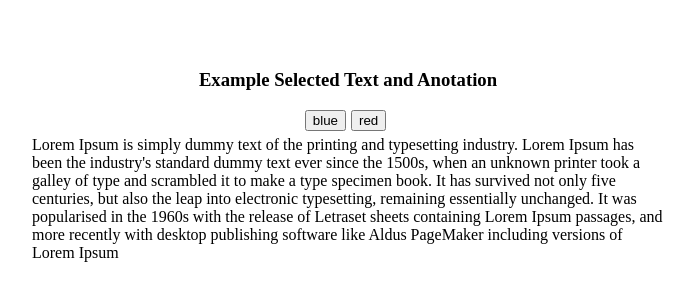
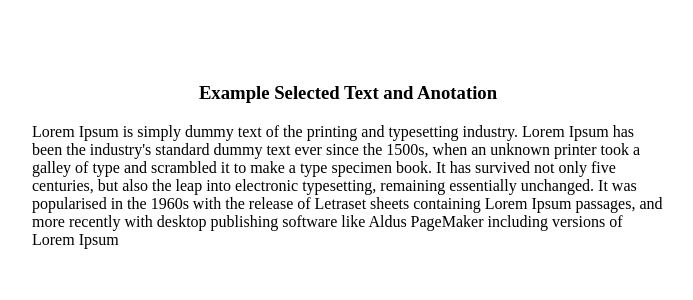
Before and after one commit to afman42/svelte-selected-text-and-highlight, a Svelte app: page / in a window 1280 px wide. Shown: the part 252-552 px from the top of the page, without its empty margins (292-985 px from the left). Built offline with nearby package versions, Linux system fonts and the light colour scheme.

Commit message:
show button when selection

```diff
--- a/src/App.svelte
+++ b/src/App.svelte
@@ -5,10 +5,12 @@ let openSelectText = false;
 let setObjectText = "";
 let warnSelection = false;
 let collectTextHTML = "Lorem Ipsum is simply dummy text of the printing and typesetting industry. Lorem Ipsum has been the industry's standard dummy text ever since the 1500s, when an unknown printer took a galley of type and scrambled it to make a type specimen book. It has survived not only five centuries, but also the leap into electronic typesetting, remaining essentially unchanged. It was popularised in the 1960s with the release of Letraset sheets containing Lorem Ipsum passages, and more recently with desktop publishing software like Aldus PageMaker including versions of Lorem Ipsum";
+let ref;
+//let collectText = JSON.parse(localStorage.getItem('collectHTML')) || [];
 
 onMount(() => {
   document.addEventListener('selectionchange',() => {
-    selection = document.getSelection();
+    selection = window.getSelection();
   })
   document.addEventListener('DOMContentLoaded',() => {
     let spanAll = document.querySelectorAll('span')
@@ -37,21 +39,24 @@ onMount(() => {
 })
 
 function selectionSlice(color){
-  if(selection === "") {
-    warnSelection = true
-  }else{
     let text = ""
-    warnSelection = false;
+    if(selection?.anchorOffset != 0 && selection?.focusOffset != 0){
       for (var i = 0; i < selection.rangeCount; i++) {
           text = `${color} ${selection}`;
+          let selectionText = `<span style='cursor:pointer;user-select:none;background-color:${color};' data-textz='${text}'>${selection}</span>`;
           let $sNode = selection.getRangeAt(i).startContainer.parentNode;
           //var $eNode = selection.getRangeAt(i).endContainer.parentNode;
-        $sNode.innerHTML = $sNode.innerHTML.replace(selection,`<span style='cursor:pointer;background-color:${color};' data-textZ='${text}'>${selection}</span>`);
+          $sNode.innerHTML = $sNode.innerHTML.replace(selection,selectionText);
           localStorage.setItem('collectTextHTML',$sNode.innerHTML);
           $sNode.onclick = function(e){
             e.preventDefault();
             if(e.target.outerHTML.includes(e.target.dataset.textz)){
-
+             // let checkCollectText = collectText.map(item => item.selection).includes(selection);
+             // if(!checkCollectText){
+             //   collectText = [...collectText,{ selectionText, selection: e.target.dataset.textz, id: new Date().getTime() }];
+             //   localStorage.setItem('collectHTML',JSON.stringify(collectText));
+             //   setObjectText = e.target.dataset.textz;
+             // }
               setObjectText = e.target.dataset.textz;
             }
           }
@@ -71,14 +76,13 @@ function selectionSlice(color){
 
 <div class="box">
   <h3>Example Selected Text and Anotation</h3>
-  {#if warnSelection}
-    <p>Please Select the text and click the button, don't just click</p>
-  {/if}
+  <div>{@html collectTextHTML}</div>
+  {#if selection != ""}
     <div class="buttons">
       <button type="button" on:click={() => selectionSlice('blue')}>blue</button>
       <button type="button" on:click={() => selectionSlice('red')}>red</button>
     </div>
-  <div>{@html collectTextHTML}</div>
+  {/if}
   {#if setObjectText != ""}
     <div class="openSelectText">
       <div>#{setObjectText}</div>
```
Also changed, not shown: 1 other file (tests, documents, lock files or other folders). Lines whose indentation alone changed are shown as unchanged.
